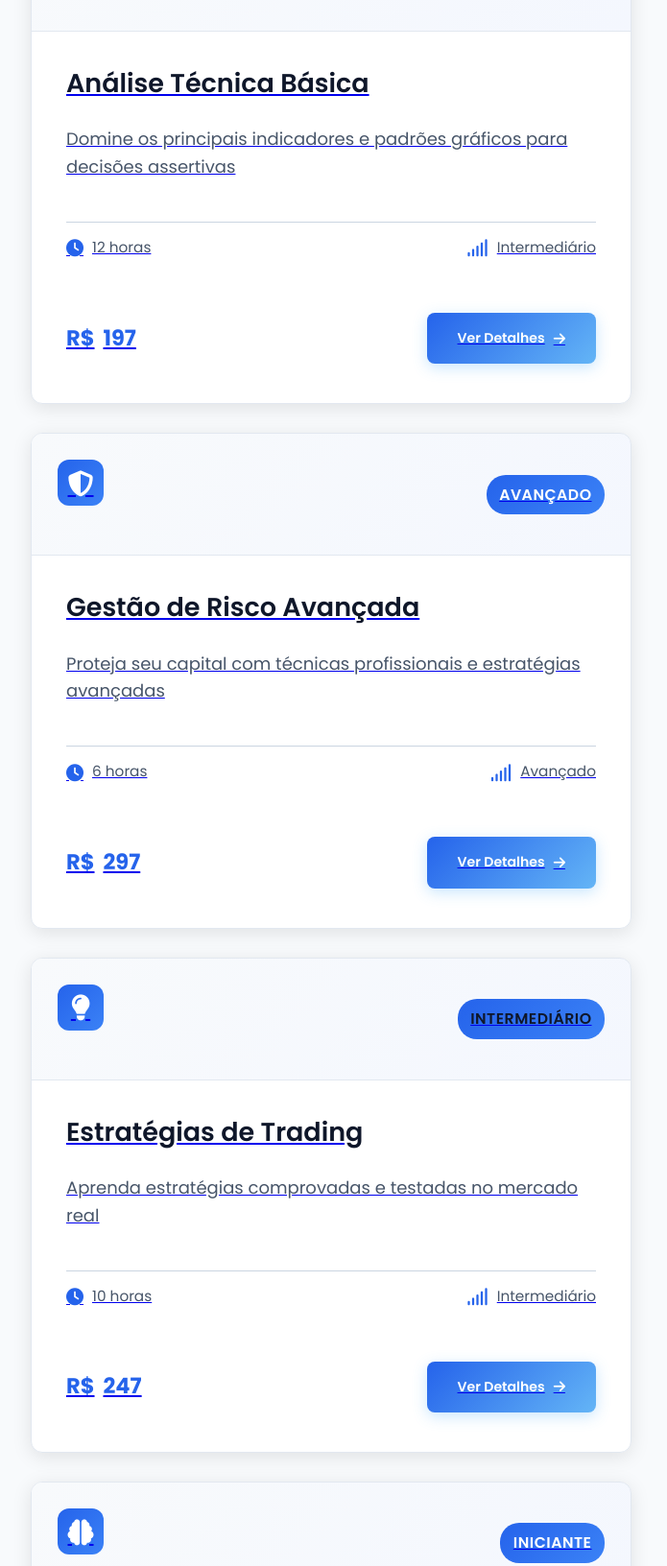
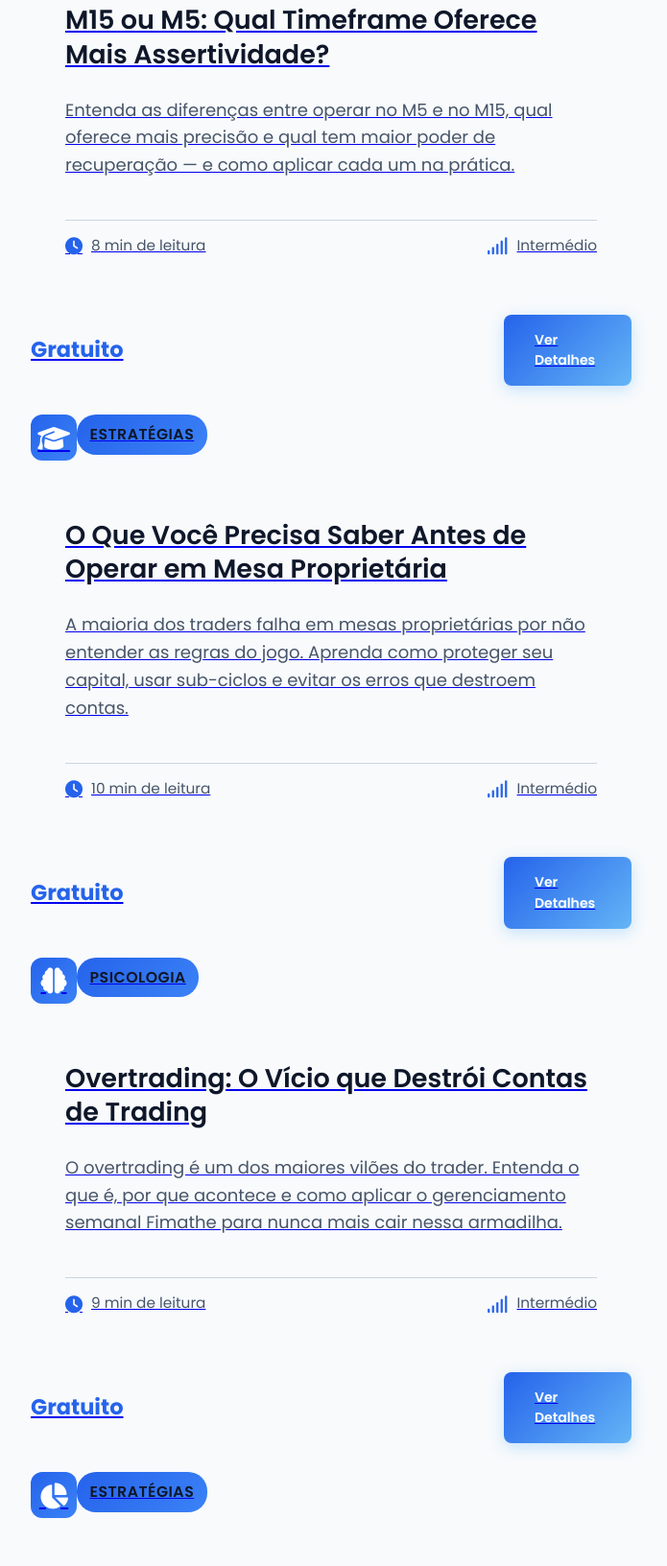
Before and after one commit to Igorsiqueirafx/Velociclos, a website: page cursos.html in a window 1280 px wide. Shown: the part 2745-4377 px from the top of the page at 96% size, without its empty margins (295-990 px from the left). Drawn offline with nearby package versions, Linux system fonts and the light colour scheme.

Commit message:
Reformular área de cursos: substituir conteúdo antigo pelos artigos do Portal Fimathe

```diff
--- a/cursos.html
+++ b/cursos.html
@@ -142,206 +142,182 @@
                     <!-- Courses Grid -->
                     <div class="courses-grid-modern" id="courses-grid">
 <!-- Course Card 1 -->
-                        <a href="./cursos-estáticos/forex-iniciante/f1-1.html" class="course-card-modern" data-category="iniciante">
+<a href="https://portalfimathe.com/artigo/5-mitos-sobre-mesas-proprietarias" target="_blank">
+  <div class="course-header">
+    <div class="course-icon">
+      <i class="fas fa-chart-bar"></i>
+    </div>
+    <div class="course-badge intermediario">Fundamentos</div>
+  </div>
+  <div class="course-content">
+    <h3>5 Mitos sobre Mesas Proprietárias no Forex</h3>
+    <p>Existem muitos mitos sobre mesas proprietárias circulando no mercado. Entenda o que é verdade, o que é mentira e como identificar uma prop firm séria.</p>
+    <div class="course-meta">
+      <div class="meta-item">
+        <i class="fas fa-clock"></i>
+        <span>9 min de leitura</span>
+      </div>
+      <div class="meta-item">
+        <i class="fas fa-signal"></i>
+        <span>Básico</span>
+      </div>
+    </div>
+  </div>
+  <div class="course-footer">
+    <div class="course-price">
+      <span class="price-currency">Gratuito</span>
+    </div>
+    <span class="btn btn-primary courses-v-link">Ver Detalhes</span>
+  </div>
+</a>
+
+<!-- Course Card 2 -->
+<a href="https://portalfimathe.com/artigo/m15-ou-m5-qual-timeframe-oferece-mais-assertividade" target="_blank">
+  <div class="course-header">
+    <div class="course-icon">
+      <i class="fas fa-chart-line"></i>
+    </div>
+    <div class="course-badge intermediario">Estratégias</div>
+  </div>
+  <div class="course-content">
+    <h3>M15 ou M5: Qual Timeframe Oferece Mais Assertividade?</h3>
+    <p>Entenda as diferenças entre operar no M5 e no M15, qual oferece mais precisão e qual tem maior poder de recuperação — e como aplicar cada um na prática.</p>
+    <div class="course-meta">
+      <div class="meta-item">
+        <i class="fas fa-clock"></i>
+        <span>8 min de leitura</span>
+      </div>
+      <div class="meta-item">
+        <i class="fas fa-signal"></i>
+        <span>Intermédio</span>
+      </div>
+    </div>
+  </div>
+  <div class="course-footer">
+    <div class="course-price">
+      <span class="price-currency">Gratuito</span>
+    </div>
+    <span class="btn btn-primary courses-v-link">Ver Detalhes</span>
+  </div>
+</a>
+
+<!-- Course Card 3 -->
+<a href="https://portalfimathe.com/artigo/o-que-voce-precisa-saber-antes-de-operar-em-mesa-proprietaria" target="_blank">
   <div class="course-header">
     <div class="course-icon">
       <i class="fas fa-graduation-cap"></i>
     </div>
-                                <div class="course-badge iniciante">Iniciante</div>
+    <div class="course-badge intermediario">Estratégias</div>
   </div>
   <div class="course-content">
-                                <h3>Forex para Iniciantes</h3>
-                                <p>Aprenda os fundamentos do mercado Forex do zero com metodologia prática</p>
+    <h3>O Que Você Precisa Saber Antes de Operar em Mesa Proprietária</h3>
+    <p>A maioria dos traders falha em mesas proprietárias por não entender as regras do jogo. Aprenda como proteger seu capital, usar sub-ciclos e evitar os erros que destroem contas.</p>
     <div class="course-meta">
       <div class="meta-item">
         <i class="fas fa-clock"></i>
-                                        <span>8 horas</span>
+        <span>10 min de leitura</span>
       </div>
       <div class="meta-item">
         <i class="fas fa-signal"></i>
-                                        <span>Iniciante</span>
+        <span>Intermédio</span>
+      </div>
     </div>
   </div>
   <div class="course-footer">
     <div class="course-price">
-                                        <span class="price-currency">R$</span>
-                                        <span class="price-value">97</span>
+      <span class="price-currency">Gratuito</span>
     </div>
-                                    <span class="btn btn-primary course-btn">
-                                        Ver Detalhes
-                                        <i class="fas fa-arrow-right"></i>
-                                    </span>
-                                </div>
+    <span class="btn btn-primary courses-v-link">Ver Detalhes</span>
   </div>
 </a>
 
-                        <!-- Course Card 2 -->
-                        <a href="./cursos-estáticos/analise-tecnica-basica/at1-1.html" class="course-card-modern" data-category="intermediario">
+<!-- Course Card 4 -->
+<a href="https://portalfimathe.com/artigo/overtrading-o-vicio-que-destroi-contas" target="_blank">
   <div class="course-header">
     <div class="course-icon">
-                                    <i class="fas fa-chart-bar"></i>
+      <i class="fas fa-brain"></i>
     </div>
-                                <div class="course-badge intermediario">Intermediário</div>
+    <div class="course-badge intermediario">Psicologia</div>
   </div>
   <div class="course-content">
-                                <h3>Análise Técnica Básica</h3>
-                                <p>Domine os principais indicadores e padrões gráficos para decisões assertivas</p>
+    <h3>Overtrading: O Vício que Destrói Contas de Trading</h3>
+    <p>O overtrading é um dos maiores vilões do trader. Entenda o que é, por que acontece e como aplicar o gerenciamento semanal Fimathe para nunca mais cair nessa armadilha.</p>
     <div class="course-meta">
       <div class="meta-item">
         <i class="fas fa-clock"></i>
-                                        <span>12 horas</span>
+        <span>9 min de leitura</span>
       </div>
       <div class="meta-item">
         <i class="fas fa-signal"></i>
-                                        <span>Intermediário</span>
+        <span>Intermédio</span>
+      </div>
     </div>
   </div>
   <div class="course-footer">
     <div class="course-price">
-                                        <span class="price-currency">R$</span>
-                                        <span class="price-value">197</span>
+      <span class="price-currency">Gratuito</span>
     </div>
-                                    <span class="btn btn-primary course-btn">
-                                        Ver Detalhes
-                                        <i class="fas fa-arrow-right"></i>
-                                    </span>
-                                </div>
+    <span class="btn btn-primary courses-v-link">Ver Detalhes</span>
   </div>
 </a>
 
-                        <!-- Course Card 3 -->
-                        <a href="./cursos-estáticos/gestão-risco-avançada/gr1-1.html" class="course-card-modern" data-category="avancado">
+<!-- Course Card 5 -->
+<a href="https://portalfimathe.com/artigo/quanto-um-trader-consistente-pode-ganhar-em-mesa-proprietaria" target="_blank">
   <div class="course-header">
     <div class="course-icon">
-                                    <i class="fas fa-shield-alt"></i>
+      <i class="fas fa-chart-pie"></i>
     </div>
-                                <div class="course-badge avancado">Avançado</div>
+    <div class="course-badge intermediario">Estratégias</div>
   </div>
   <div class="course-content">
-                                <h3>Gestão de Risco Avançada</h3>
-                                <p>Proteja seu capital com técnicas profissionais e estratégias avançadas</p>
+    <h3>Quanto um Trader Consistente Pode Ganhar em Mesa Proprietária?</h3>
+    <p>Descubra o potencial real de ganhos operando em mesas proprietárias, com cálculos práticos de lotes, gestão de rebaixamento e exemplos em contas de $10k a $200k.</p>
     <div class="course-meta">
       <div class="meta-item">
         <i class="fas fa-clock"></i>
-                                        <span>6 horas</span>
+        <span>10 min de leitura</span>
       </div>
       <div class="meta-item">
         <i class="fas fa-signal"></i>
         <span>Avançado</span>
       </div>
     </div>
+  </div>
   <div class="course-footer">
     <div class="course-price">
-                                        <span class="price-currency">R$</span>
-                                        <span class="price-value">297</span>
+      <span class="price-currency">Gratuito</span>
     </div>
-                                    <span class="btn btn-primary course-btn">
-                                        Ver Detalhes
-                                        <i class="fas fa-arrow-right"></i>
-                                    </span>
-                                </div>
+    <span class="btn btn-primary courses-v-link">Ver Detalhes</span>
   </div>
 </a>
 
-                        <!-- Course Card 4 -->
-                        <a href="./cursos-estáticos/estrategias-trading/et1-1.html" class="course-card-modern" data-category="intermediario">
+<!-- Course Card 6 -->
+<a href="https://portalfimathe.com/artigo/devo-evitar-operar-em-noticias-forex" target="_blank">
   <div class="course-header">
     <div class="course-icon">
-                                    <i class="fas fa-lightbulb"></i>
+      <i class="fas fa-newspaper"></i>
     </div>
-                                <div class="course-badge intermediario">Intermediário</div>
+    <div class="course-badge intermediario">Fundamentos</div>
   </div>
   <div class="course-content">
-                                <h3>Estratégias de Trading</h3>
-                                <p>Aprenda estratégias comprovadas e testadas no mercado real</p>
+    <h3>Devo Evitar Operar em Notícias? A Visão Fimathe Sobre Volatilidade</h3>
+    <p>Muitos traders evitam notícias por medo da volatilidade. Descubra por que na metodologia Fimathe as notícias são aliadas — e como usar o calendário econômico de forma inteligente.</p>
     <div class="course-meta">
       <div class="meta-item">
         <i class="fas fa-clock"></i>
-                                        <span>10 horas</span>
+        <span>8 min de leitura</span>
       </div>
       <div class="meta-item">
         <i class="fas fa-signal"></i>
-                                        <span>Intermediário</span>
+        <span>Intermédio</span>
+      </div>
     </div>
   </div>
   <div class="course-footer">
     <div class="course-price">
-                                        <span class="price-currency">R$</span>
-                                        <span class="price-value">247</span>
+      <span class="price-currency">Gratuito</span>
     </div>
-                                    <span class="btn btn-primary course-btn">
-                                        Ver Detalhes
-                                        <i class="fas fa-arrow-right"></i>
-                                    </span>
-                                </div>
-                            </div>
-                        </a>
-
-                        <!-- Course Card 5 -->
-                        <a href="./cursos-estáticos/pscicologia-trader/pt1-1.html" class="course-card-modern" data-category="iniciante">
-                            <div class="course-header">
-                                <div class="course-icon">
-                                    <i class="fas fa-brain"></i>
-                                </div>
-                                <div class="course-badge iniciante">Iniciante</div>
-                            </div>
-                            <div class="course-content">
-                                <h3>Psicologia do Trader</h3>
-                                <p>Controle suas emoções e desenvolva disciplina para o sucesso</p>
-                                <div class="course-meta">
-                                    <div class="meta-item">
-                                        <i class="fas fa-clock"></i>
-                                        <span>5 horas</span>
-                                    </div>
-                                    <div class="meta-item">
-                                        <i class="fas fa-signal"></i>
-                                        <span>Iniciante</span>
-                                    </div>
-                                </div>
-                                <div class="course-footer">
-                                    <div class="course-price">
-                                        <span class="price-currency">R$</span>
-                                        <span class="price-value">147</span>
-                                    </div>
-                                    <span class="btn btn-primary course-btn">
-                                        Ver Detalhes
-                                        <i class="fas fa-arrow-right"></i>
-                                    </span>
-                                </div>
-                            </div>
-                        </a>
-
-                        <!-- Course Card 6 -->
-                        <a href="./cursos-estáticos/expert-advisor-velociclos/ea1-1.html" class="course-card-modern" data-category="avancado">
-                            <div class="course-header">
-                                <div class="course-icon">
-                                    <i class="fas fa-robot"></i>
-                                </div>
-                                <div class="course-badge avancado">Avançado</div>
-                            </div>
-                            <div class="course-content">
-                                <h3>Expert Advisor Velociclos</h3>
-                                <p>Automatize suas operações com nosso EA exclusivo e eficiente</p>
-                                <div class="course-meta">
-                                    <div class="meta-item">
-                                        <i class="fas fa-clock"></i>
-                                        <span>4 horas</span>
-                                    </div>
-                                    <div class="meta-item">
-                                        <i class="fas fa-signal"></i>
-                                        <span>Avançado</span>
-                                    </div>
-                                </div>
-                                <div class="course-footer">
-                                    <div class="course-price">
-                                        <span class="price-currency">R$</span>
-                                        <span class="price-value">497</span>
-                                    </div>
-                                    <span class="btn btn-primary course-btn">
-                                        Ver Detalhes
-                                        <i class="fas fa-arrow-right"></i>
-                                    </span>
-                                </div>
+    <span class="btn btn-primary courses-v-link">Ver Detalhes</span>
   </div>
 </a>
                     </div>
```
Lines whose indentation alone changed are shown as unchanged.
